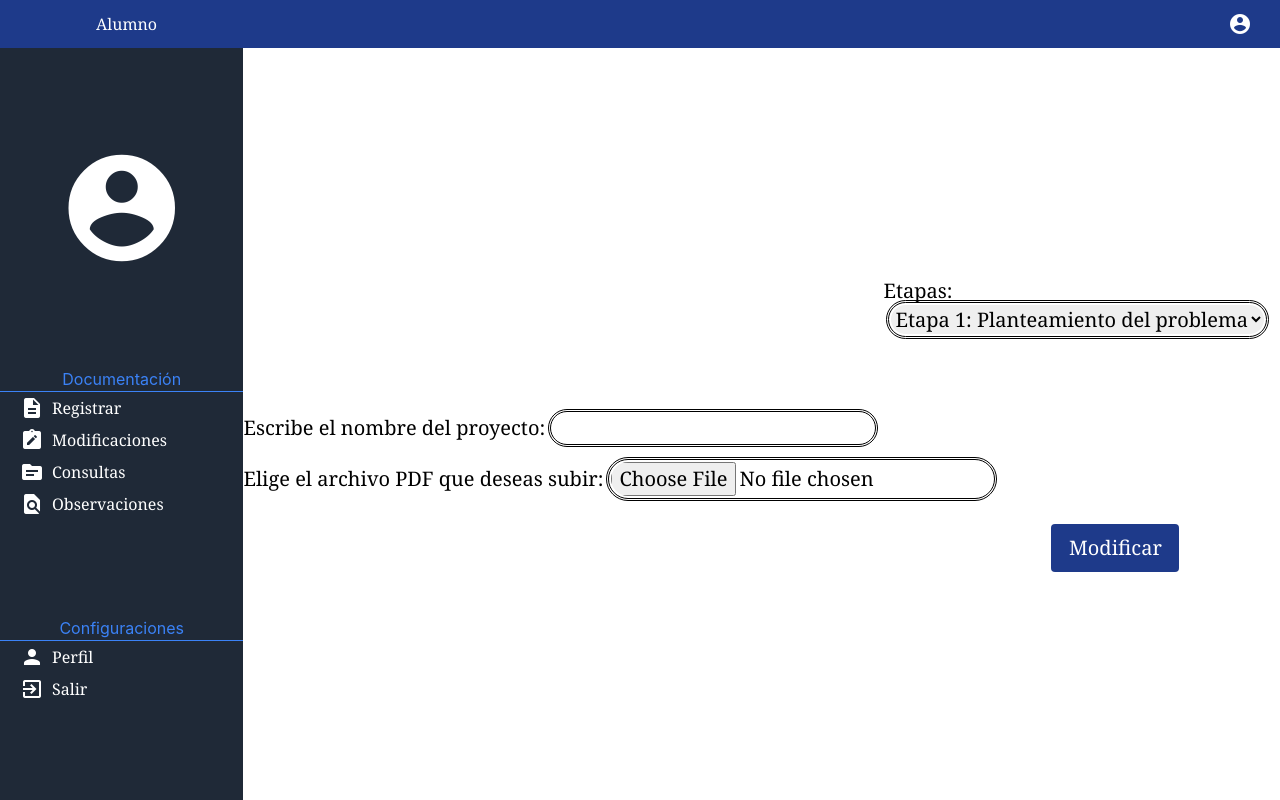
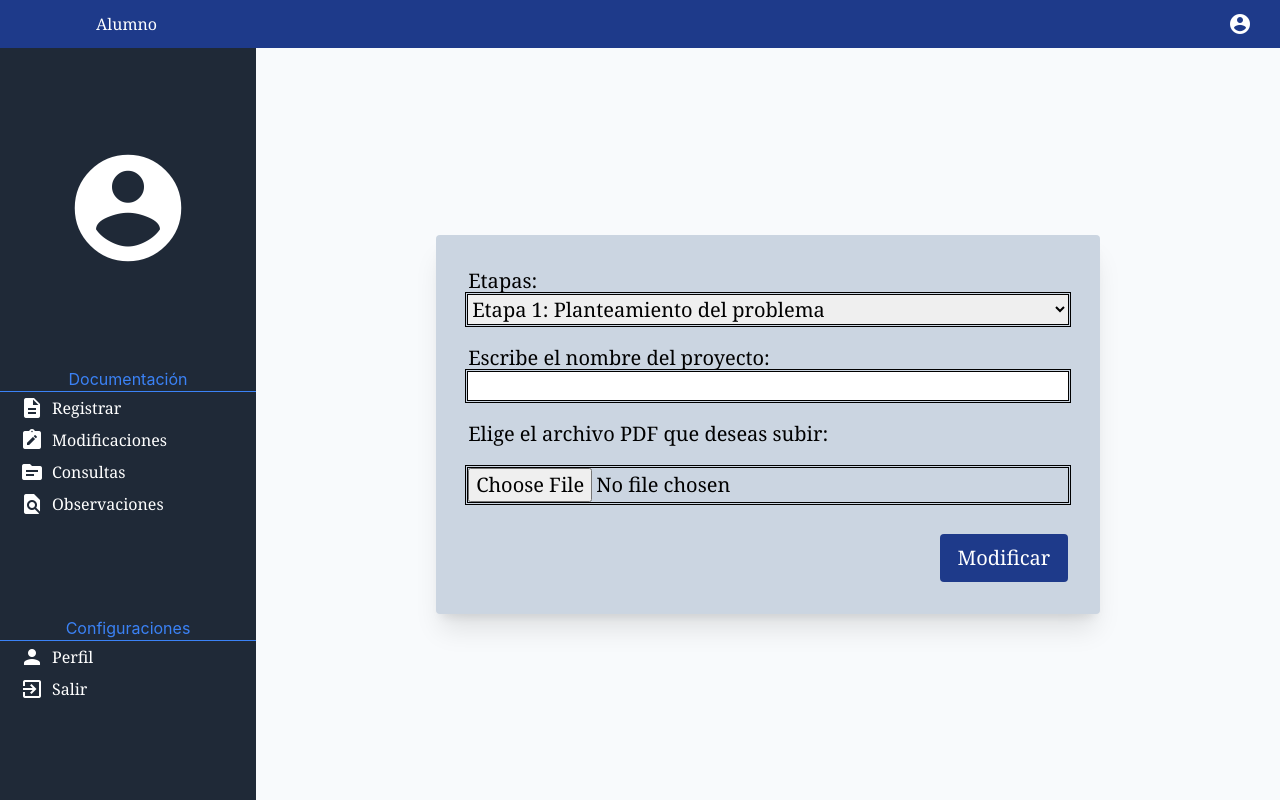
Before and after one commit to JazOki/Modular2, a Next.js app: page /dashboard_Modificaciones in a window 1280 px wide. Built offline with nearby package versions, Linux system fonts and the light colour scheme.

Commit message:
edit container

```diff
--- a/pages/dashboard_Modificaciones.jsx
+++ b/pages/dashboard_Modificaciones.jsx
@@ -3,47 +3,42 @@ import Layout from "../components/Layout";
 const Modificaciones = () => {
   return (
     <Layout>
-      {/* bg-gray-600 */}
-      <div className=" flex flex-col h-full font-serif text-left text-xl bg-white">
-        <form className="m-auto">
-          <div className=" ml-80 pl-80 font-serif text-xl text-black-600">
-            <p className="  ">
+      <div className="flex items-center justify-center h-full font-serif text-left text-xl bg-slate-50">
+        <div className="bg-slate-300 rounded shadow-xl">
+          <form>
+            <div class="flex flex-col gap-5 p-6 md:p-8 text-center md:text-left">
+              <div className="w-full flex flex-col justify-end">
+                <p className="font-serif text-xl text-black-600 ">
                   Etapas:
+                </p>
                 <select
                   name="select"
-                className="font-serif ml-2 rounded-full bg-blue text-black-600 w-auto outline-double outline-3 outline-offset-2 ..."
+                  className="font-serif text-black-600 w-auto outline-double outline-3"
                 >
                   <option value="etapa1">Etapa 1: Planteamiento del problema </option>
                   <option value="etapa2">Etapa 2: Resumen del protyecto </option>
                   <option value="etapa3">Etapa 3: Documentación final </option>
                 </select>
-            </p>
               </div>
-          <div>
-            <p className="font-serif text-xl pt-20 text-black-600 ">
+              <p className="font-serif text-xl text-black ">
                 Escribe el nombre del proyecto:
                 <input
                   type="text"
-                className="ml-2 w-80 text-black-600 rounded-full outline-double outline-3 outline-offset-2 ..."
+                  className="text-black outline-double outline-3 w-full"
                 ></input>
               </p>
-            <p className="font-serif  text-left text-xl pl-0 pt-5  text-black-600">
+              <p className="font-serif text-xl text-black">
                 Elige el archivo PDF que deseas subir:
-              <input
-                type="file"
-                className="ml-2 w-62 text-black-600 rounded-full outline-double outline-3 outline-offset-2 ..."
-              ></input>{" "}
-
               </p>
-          </div>
-          <div className="ml-96">
-            <p className="pt-7 ml-96 text-white">
-              <button className="font-serif rounded left ml-10 w-32 h-12 transition bg-blue-900 hover:-translate-y-1 hover:scale-110 hover:bg-blue duration-150">
+              <input type="file" className=" text-black outline-double outline-3"></input>
+              <div className="flex justify-end mt-3">
+                <button className="text-white font-serif rounded left ml-10 w-32 h-12 transition bg-blue-900 hover:-translate-y-1 hover:scale-110 hover:bg-blue duration-150">
                   Modificar
                 </button>
-            </p>
+              </div>
             </div>
           </form>
+        </div>
       </div>
     </Layout>
   );
```
Lines whose indentation alone changed are shown as unchanged.
